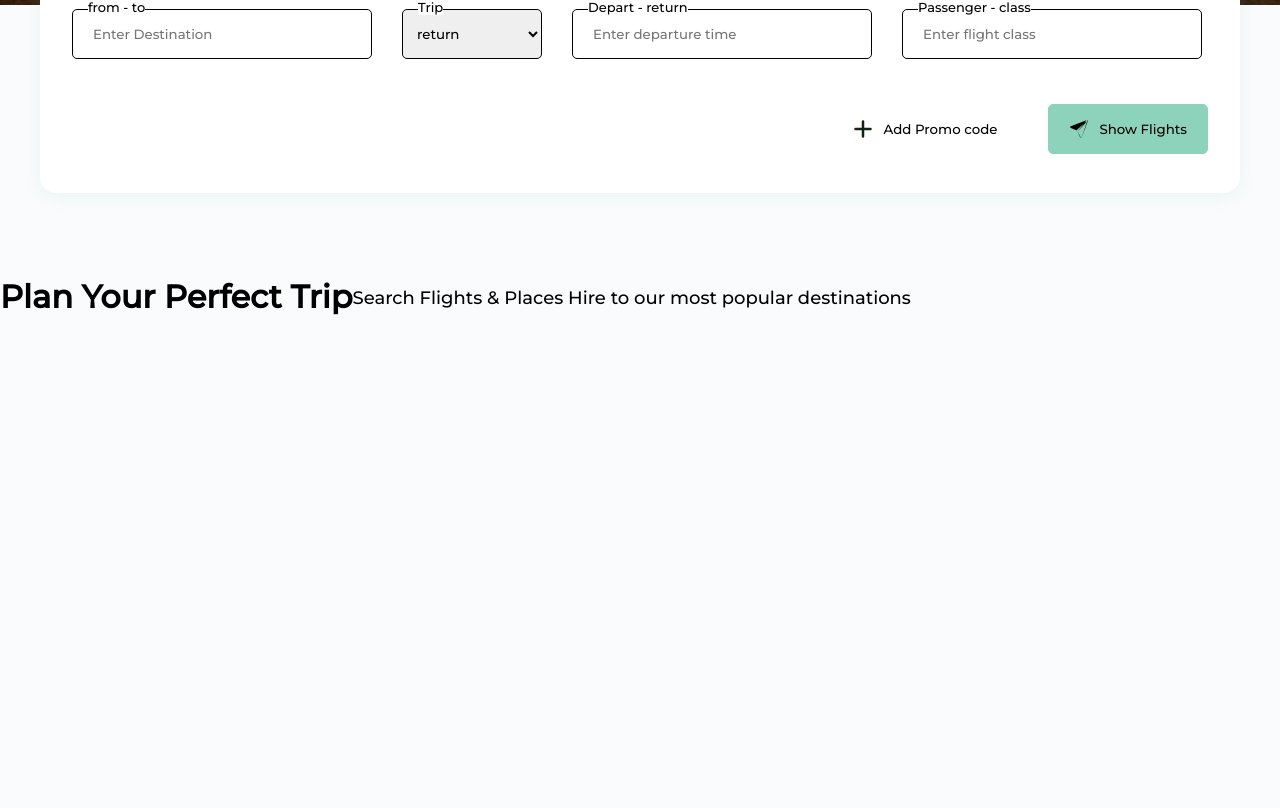
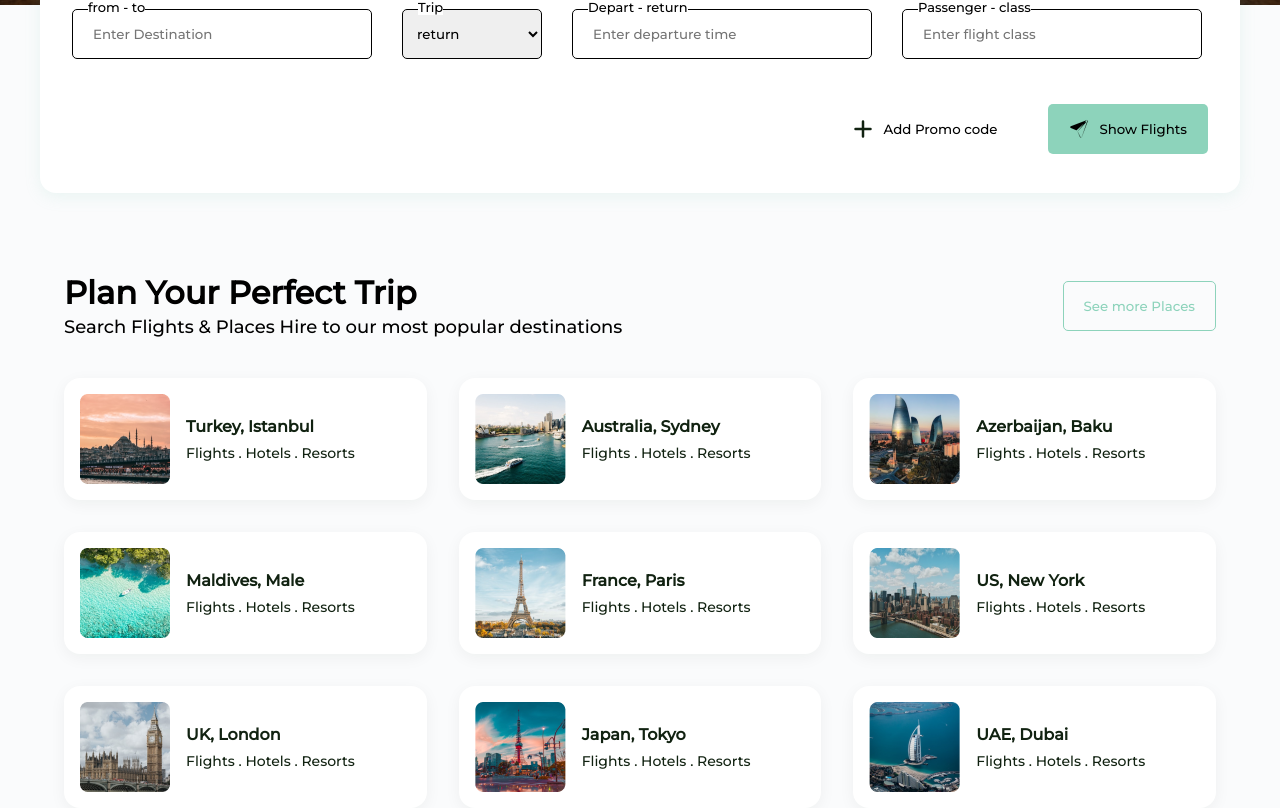
Before and after one commit to DanielOmehe/Golobe-Travel-App, a Next.js app: page / in a window 1280 px wide. Shown: the part 795-1603 px from the top of the page. Before the commit the page ends 1118 px from the top, so only its background shows below. Built offline with nearby package versions, Linux system fonts and the light colour scheme.

Commit message:
updated places-section

```diff
--- a/components/data/cities.js
+++ b/components/data/cities.js
@@ -17,4 +17,40 @@ export const cities = [
         country: 'Azerbaijan',
         id: 3
     },
+    {
+        city: 'Male',
+        image: '/images/male.png',
+        country: 'Maldives',
+        id: 1
+    },
+    {
+        city: 'Paris',
+        image: '/images/paris.png',
+        country: 'France',
+        id: 2
+    },
+    {
+        city: 'New York',
+        image: '/images/newyork.png',
+        country: 'US',
+        id: 3
+    },
+    {
+        city: 'London',
+        image: '/images/london.png',
+        country: 'UK',
+        id: 1
+    },
+    {
+        city: 'Tokyo',
+        image: '/images/tokyo.png',
+        country: 'Japan',
+        id: 2
+    },
+    {
+        city: 'Dubai',
+        image: '/images/dubai.png',
+        country: 'UAE',
+        id: 3
+    },
 ]
--- a/components/landing-page/index.js
+++ b/components/landing-page/index.js
@@ -1 +1,2 @@
 export { default as FlightPlan } from './flight_plan'
+export { default as Places } from './places'
--- /dev/null
+++ b/components/landing-page/places/index.js
@@ -0,0 +1,27 @@
+import SectionTitle from "../../utility/section_title"
+import { cities } from "../../data/cities";
+import { PlacesWrapper, PlacesFlex, PlacesTitle, PlacesSubTitle } from "./style";
+
+const bookings = ['Flights', 'Hotels', 'Resorts']
+const Places = () => {
+  return (
+    <>
+        <SectionTitle/>
+        <PlacesWrapper>
+        {
+            cities.map((city)=> (
+                <PlacesFlex key={city.id}>
+                    <img src={city.image}/>
+                    <div>
+                        <PlacesTitle>{city.country}, {city.city}</PlacesTitle>
+                        <PlacesSubTitle>{bookings.join(' . ')}</PlacesSubTitle>
+                    </div>
+                </PlacesFlex>
+            ))
+        }
+        </PlacesWrapper>
+    </>
+  )
+}
+
+export default Places;
--- /dev/null
+++ b/components/landing-page/places/style.js
@@ -0,0 +1,30 @@
+import styled from 'styled-components';
+
+export const PlacesWrapper = styled.div`
+    width: 90%;
+    margin:auto;
+    display: grid;
+    gap:32px;
+    grid-template-columns: repeat(auto-fill, minmax(300px, 1fr));
+    color:#112211;
+`
+export const PlacesFlex = styled.div`
+    display: flex;
+    align-items: center;
+    gap:16px;
+    background:#FFFFFF;
+    box-shadow:0px 4px 16px rgba(17, 34, 17, 0.05);
+    border-radius: 16px;
+    padding:16px;
+`
+export const PlacesTitle = styled.p`
+    display:block;
+    font-weight: 600;
+    font-size: 1rem;
+    margin-bottom: 8px;
+`
+export const PlacesSubTitle = styled.p`
+    display: block;
+    font-size: 14px;
+    font-weight: 500;
+`
--- a/components/utility/section_title/index.js
+++ b/components/utility/section_title/index.js
@@ -1,12 +1,14 @@
 import { Button } from "../style"
-import { Title, SectionWrapper, Text } from "./style"
+import { TextWrapper, Title, SectionWrapper, Text } from "./style"
 
 const SectionTitle = () => {
   return (
     <SectionWrapper>
-      <Title>Plan Your Perfect Trip</Title>
-      <Text>Search Flights & Places Hire to our most popular destinations</Text>
-      <Button>See more Places</Button>
+      <TextWrapper>
+        <Title>Plan Your Perfect Trip</Title>
+        <Text>Search Flights & Places Hire to our most popular destinations</Text>
+      </TextWrapper>
+      <Button color="#8DD3BB" border="#8DD3BB">See more Places</Button>
     </SectionWrapper>
   )
 }
--- a/components/utility/section_title/style.js
+++ b/components/utility/section_title/style.js
@@ -3,12 +3,19 @@ import styled from "styled-components";
 export const SectionWrapper = styled.div`
     display: flex;
     align-items: center;
+    width: 90%;
+    margin:auto;
+    margin-bottom:40px;
+`
+export const TextWrapper = styled.div`
+    display: flex;
+    flex-direction: column;
+    margin-right: auto;
 `
 export const Title = styled.h2`
     font-size: 32px;
     font-weight: 600;
     margin-bottom: 4px;
-
 `
 export const Text = styled.p`
     font-size: 18px;
--- a/components/utility/style.js
+++ b/components/utility/style.js
@@ -3,7 +3,7 @@ import styled from "styled-components";
 export const Button = styled.button`
     height: 50px;
     width: auto;
-    border: 1px solid ${props => props.background ? props.background : 'transparent' };
+    border: 1px solid ${props => props.border ? props.border : 'transparent' };
     background: ${props => props.background ? props.background : 'transparent' };
     color: ${props => props.color ? props.color : 'transparent' };
     border-radius: 5px;
--- a/pages/index.js
+++ b/pages/index.js
@@ -1,6 +1,5 @@
 import Header from "../layout/header";
-import { FlightPlan } from "../components/landing-page";
-import SectionTitle from "../components/utility/section_title";
+import { FlightPlan, Places } from "../components/landing-page";
 import LandingContext from "../context/landing-page";
 
 const LandingPage = () => {
@@ -8,7 +7,7 @@ const LandingPage = () => {
     <LandingContext>
       <Header />
       <FlightPlan />
-      <SectionTitle />
+      <Places />
     </LandingContext>
   );
 };
```
